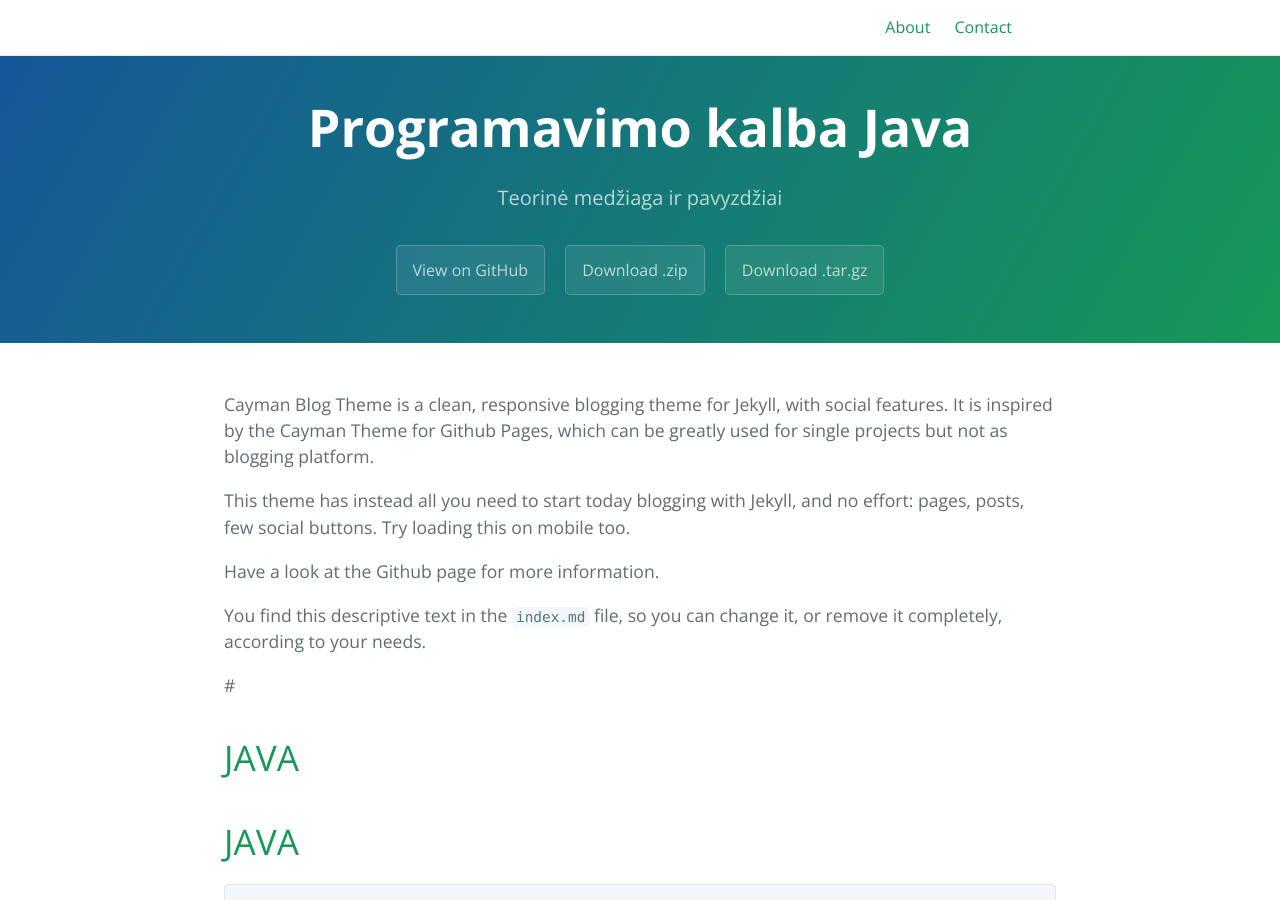
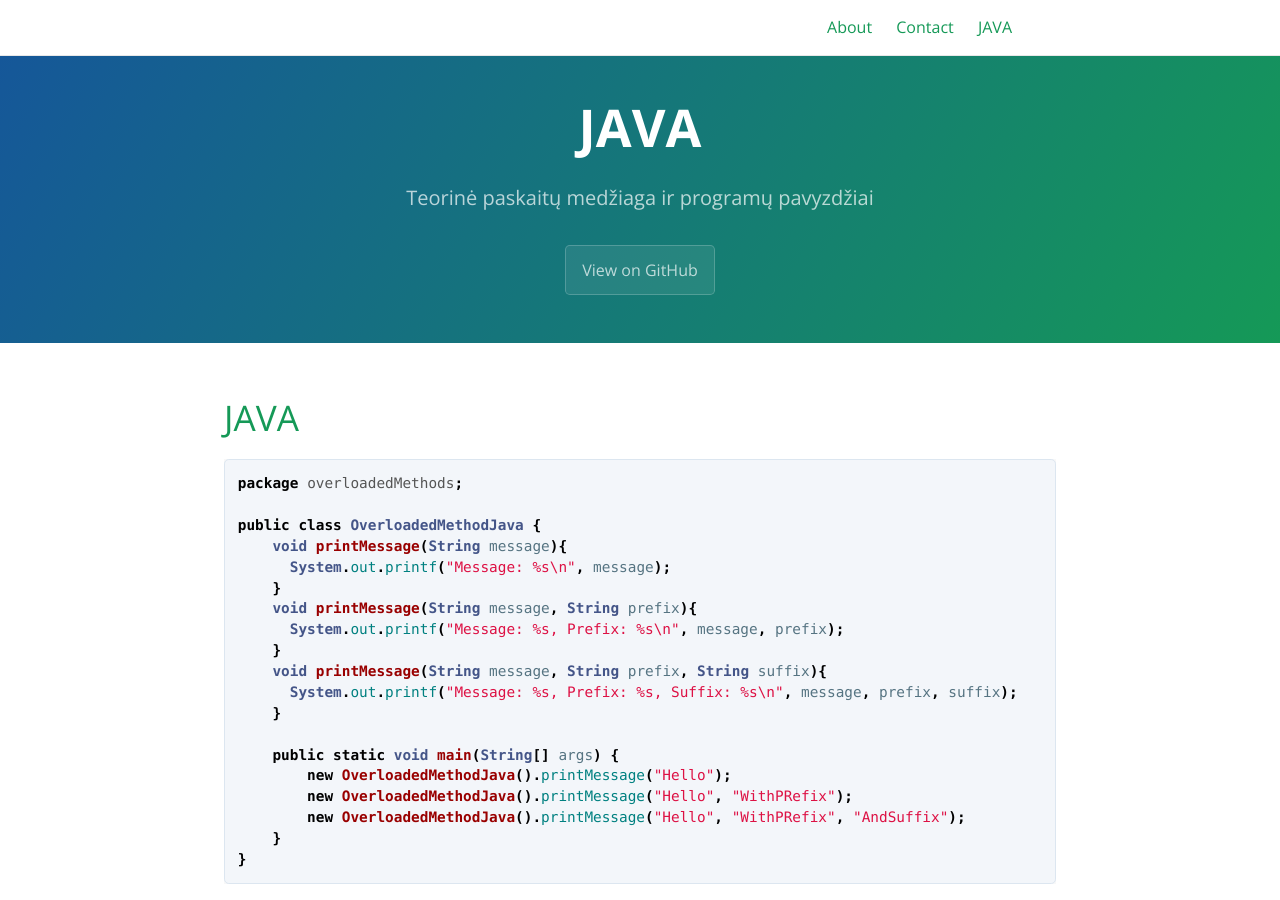
Before and after one commit to eif-courses/Java-Lecture-Notes, a Jekyll site: the page built from index.md, in a window 1280 px wide and 900 px high. Built offline with Jekyll 4.4.1, drawn with Linux system fonts in a browser that asks for light colours; our own code applies the rules of GitHub Pages for plain Markdown files.

Commit message:
zsddfser
drtdrt

````diff
--- a/_config.yml
+++ b/_config.yml
@@ -1,6 +1,6 @@
 title: Programavimo kalba Java
-description: Teorinė medžiaga ir pavyzdžiai
-show_downloads: true
+description: Teorinė paskaitų medžiaga ir programų pavyzdžiai
+show_downloads: false
 
 baseurl: "/Java-Lecture-Notes" # change this to the subpath of your site, e.g. /blog. Leave it empty if you don't need it.
 url: "https://eif-courses.github.io/" # change this to the base hostname & protocol for your site
--- a/index.md
+++ b/index.md
@@ -8,16 +8,7 @@
 layout: home
 ---
 
-Cayman Blog Theme is a clean, responsive blogging theme for Jekyll, with social features. It is inspired by the Cayman Theme for Github Pages, which can be greatly used for single projects but not as blogging platform.
 
-This theme has instead all you need to start today blogging with Jekyll, and no effort: pages, posts, few social buttons. Try loading this on mobile too.
-
-Have a look at the Github page for more information.
-
-You find this descriptive text in the `index.md` file, so you can change it, or remove it completely, according to your needs.
-
-#
-# JAVA
 # JAVA
 ```java
 package overloadedMethods;
````
